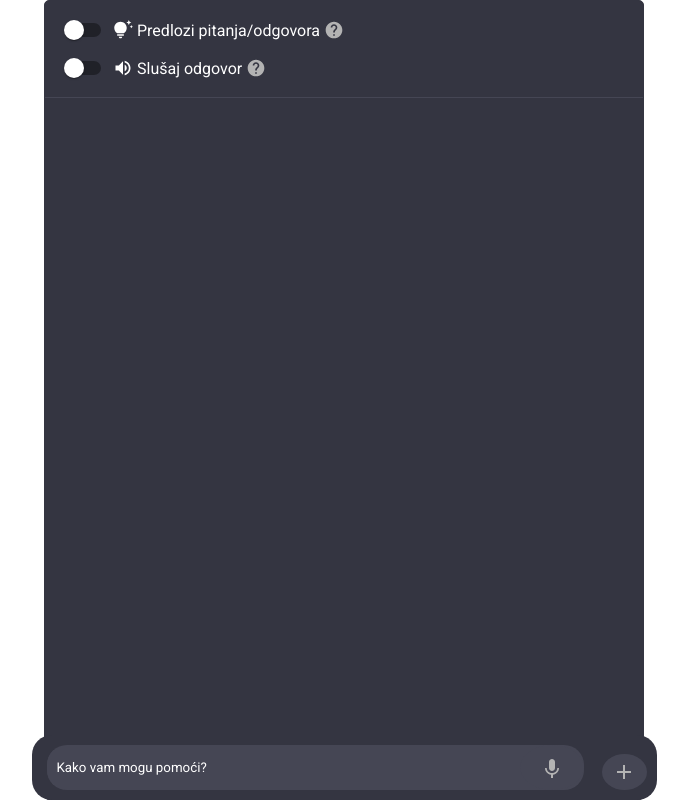
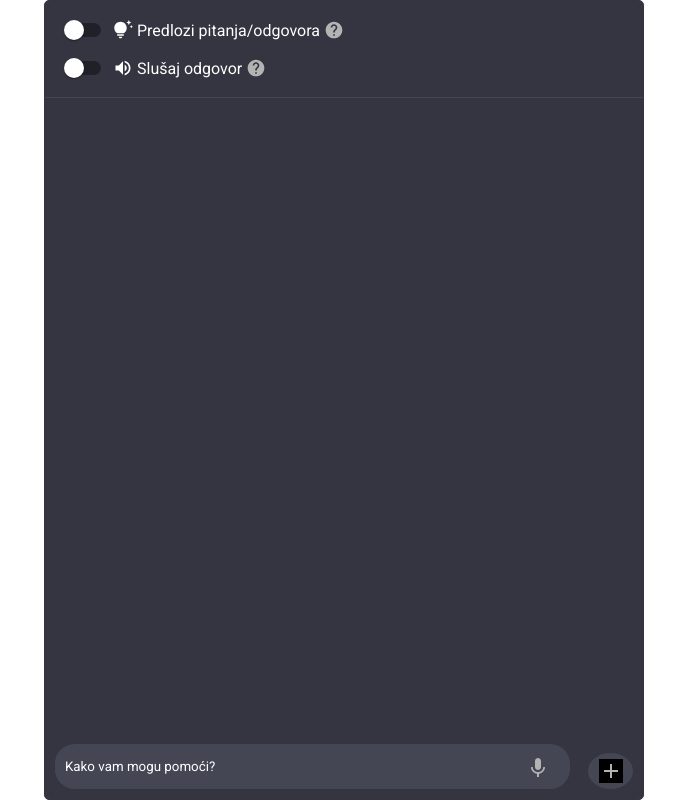
Before and after one commit to SelenaDelcev/ChatApp, a React (Create React App) app in the folder frontend/: page / in a window 1280 px wide. Shown: the whole page, without its empty margins (296-984 px from the left). Built offline with nearby package versions, Linux system fonts and the light colour scheme.

Commit message:
Deleted margin in input row

```diff
--- a/frontend/src/App.css
+++ b/frontend/src/App.css
@@ -49,13 +49,6 @@
   padding: 10px;
   background-color: #343541;
   border-radius: 20px;
-  position: fixed;
-  bottom: 0;
-  left: 0;
-  right: 0;
-  max-width: 600px;
-  margin: 0 auto;
-  padding-left: 15px;
 }
 
 .message-input {
@@ -96,16 +89,15 @@
   display: flex;
   align-items: center;
   justify-content: center;
-  transition: background-color 0.3s, color 0.3s;
-  box-sizing: border-box;
 }
 
 .message-input .send-button.recording {
+  background-color: #343541;
   color: #ed3c47ed;
 }
 
 .message-input .send-button:hover {
-  background-color: black;
+  background-color: #343541;
   color: white;
 }
 
@@ -169,6 +161,7 @@ button:disabled:hover {
 }
 
 .speed-dial .MuiSpeedDialIcon-root {
+  background-color: black;
   color: #b3b3b3;
   font-size: 24px;
   display: flex;
```
